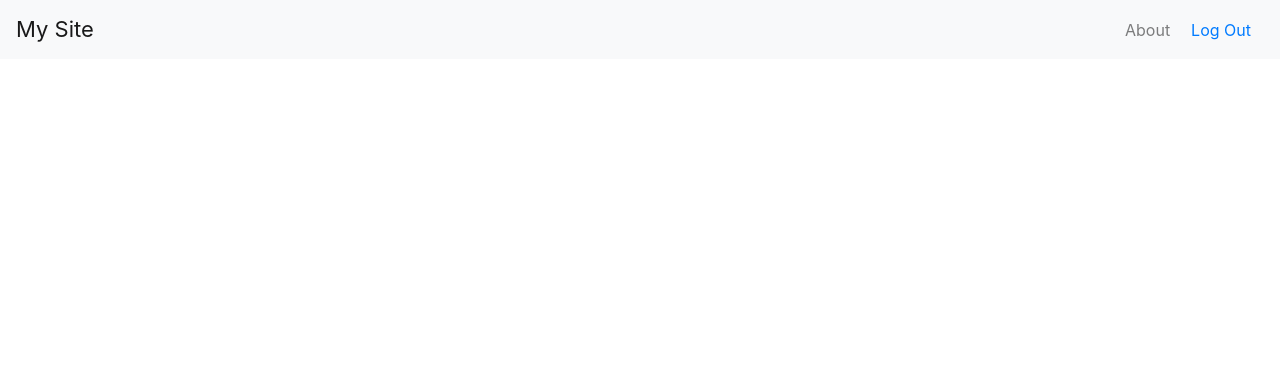
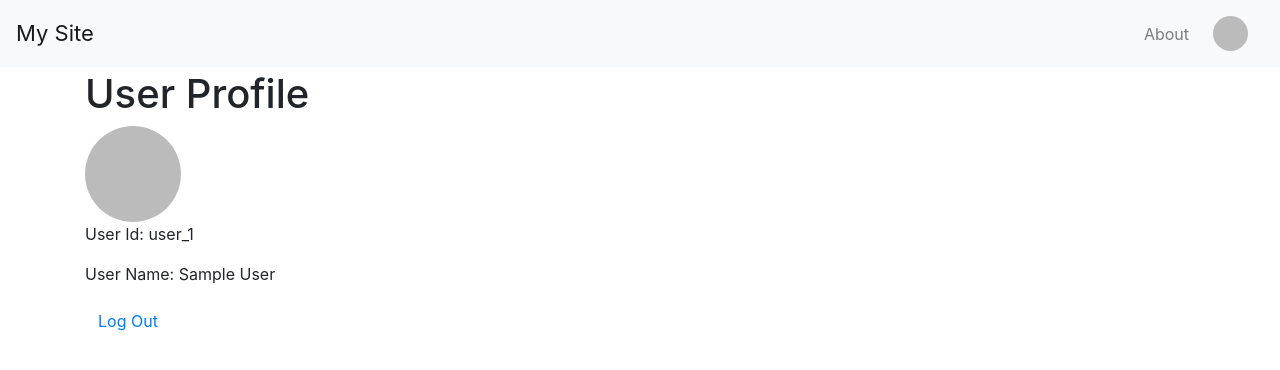
Before and after one commit to prof-rossetti/react-firebase-auth-template-2021, a React (Create React App) app: page /profile in a window 1280 px wide. Shown: the top 370 px of the page. Built offline with nearby package versions, Linux system fonts and the light colour scheme; no server answers; sample sign-in values are in the browser's storage.

Commit message:
Profile page

```diff
--- a/package.json
+++ b/package.json
@@ -3,6 +3,7 @@
   "version": "0.1.0",
   "private": true,
   "dependencies": {
+    "@primer/octicons-react": "^11.2.0",
     "@testing-library/jest-dom": "^5.11.6",
     "@testing-library/react": "^11.2.2",
     "@testing-library/user-event": "^12.6.0",
--- a/src/components/About.js
+++ b/src/components/About.js
@@ -2,15 +2,14 @@
 
 
 import React from 'react'
+import { Container } from 'react-bootstrap'
 
 export default function About() {
     return (
-        <div>
+        <Container>
             <h1>About</h1>
 
-
-
-
-        </div>
+            <p class="lead">About me...</p>
+        </Container>
     )
 }
--- a/src/components/App.js
+++ b/src/components/App.js
@@ -12,6 +12,7 @@ import TopNav from "./TopNav"
 import Home from "./Home"
 import About from "./About"
 import Login from "./GoogleLogin"
+import Profile from "./Profile"
 
 import 'bootstrap/dist/css/bootstrap.min.css'
 
@@ -29,8 +30,9 @@ export default function App() {
                     <Container fluid style={{marginTop:70}}>
                         <Switch>
                             <Route exact path="/" component={Home} />
-                            <ProtectedRoute exact path="/about" component={About} />
+                            <Route exact path="/about" component={About} />
                             <Route exact path="/login" component={Login} />
+                            <ProtectedRoute exact path="/profile" component={Profile} />
                         </Switch>
                     </Container>
 
--- a/src/components/GoogleLogin.js
+++ b/src/components/GoogleLogin.js
@@ -23,7 +23,7 @@ export default function GoogleLogin() {
 
             var user = result.user
             console.log("USER:", user)
-            //console.log(user.uid, user.displayName, user.emailuser.emailVerified,
+            //console.log(user.uid, user.displayName, user.email, user.emailVerified,
             //    user.phoneNumber, user.photoURL, // user.refreshToken
             //)
             //setCurrentUser(user)
@@ -74,19 +74,6 @@ export default function GoogleLogin() {
                         </Form>
                     </Card.Body>
                 </Card>
-
-
-                <Card>
-                    <Card.Body>
-                        <h2 className="text-center mb-4">Log Out</h2>
-
-                        <Form onSubmit={handleLogout}>
-                            <Button className="w-100" type="submit">
-                                Log Out
-                            </Button>
-                        </Form>
-                    </Card.Body>
-                </Card>
             </div>
         </Container>
     )
--- a/src/components/Home.js
+++ b/src/components/Home.js
@@ -1,21 +1,30 @@
 
 
 import React from 'react'
-//import { Alert } from 'react-bootstrap'
+import { Container, Card, Button } from 'react-bootstrap'
 
-import { useAuth } from "../contexts/FirebaseAuth"
+//import { useAuth } from "../contexts/FirebaseAuth"
 
 export default function Home() {
-    const { currentUser } = useAuth()
+    //const { currentUser } = useAuth()
 
     return (
-        <div>
+        <Container>
+            <h1>Home</h1>
 
-            {currentUser ?
-                <h1>Welcome, {currentUser.displayName}</h1>
-                :
-                <h1>Home</h1>
-            }
-        </div>
+            <p class="lead">Welcome home...</p>
+
+            <Card style={{ width: '18rem' }}>
+                    <Card.Img variant="top" src="https://picsum.photos/180/100" />
+                    <Card.Body>
+                        <Card.Title>Card Title</Card.Title>
+                        <Card.Text>
+                        Some quick example text to build on the card title and make up the bulk of
+                        the card's content.
+                        </Card.Text>
+                        <Button variant="primary">Go somewhere</Button>
+                    </Card.Body>
+                </Card>
+        </Container>
     )
 }
--- /dev/null
+++ b/src/components/Profile.js
@@ -0,0 +1,34 @@
+
+
+import React from 'react'
+import { useHistory } from 'react-router-dom'
+import { Container, Button, Image } from 'react-bootstrap'
+
+import app from "../firebase"
+import { useAuth } from "../contexts/FirebaseAuth"
+
+export default function Profile() {
+    const { currentUser } = useAuth()
+    const history = useHistory()
+
+    async function handleLogout() {
+        await app.auth().signOut()
+        console.log("LOGOUT SUCCESS")
+        history.push("/logout-success")
+    }
+
+    return (
+        <Container>
+            <h1>User Profile</h1>
+
+            <Image roundedCircle src={currentUser.photoURL} alt="user profile"/>
+
+            <p>User Id: {currentUser.uid}</p>
+            <p>User Name: {currentUser.displayName}</p>
+
+            <Button variant="link" onClick={handleLogout}>
+                Log Out
+            </Button>
+        </Container>
+    )
+}
--- a/src/components/TopNav.js
+++ b/src/components/TopNav.js
@@ -1,20 +1,12 @@
 
 import React from 'react'
-import {Navbar, Nav, Button} from 'react-bootstrap'
-import { useHistory } from 'react-router-dom'
+import {Navbar, Nav, Image} from 'react-bootstrap'
+//import {GearIcon} from '@primer/octicons-react'
 
-import app from "../firebase"
 import { useAuth } from "../contexts/FirebaseAuth"
 
 export default function TopNav() {
     const { currentUser } = useAuth()
-    const history = useHistory()
-
-    async function handleLogout() {
-        await app.auth().signOut()
-        console.log("LOGOUT SUCCESS")
-        history.push("/logout-success")
-    }
 
     return (
         <Navbar fixed="top" bg="light" style={{marginBottom:70}}>
@@ -24,14 +16,24 @@ export default function TopNav() {
             <Navbar.Collapse id="basic-navbar-nav">
                 <Nav className="ml-auto">
                     <Nav.Link href="/about">About</Nav.Link>
-                    {currentUser ?
-                        <Button variant="link" onClick={handleLogout}>
-                            Log Out
-                        </Button>
-                    :
+
+                    {/* <GearIcon size="medium"/> */}
+
+                    {!currentUser &&
                         <Nav.Link href="/login">Login</Nav.Link>
                     }
+
                 </Nav>
+
+                { currentUser &&
+                    <Nav.Link href="/profile">
+                        <Image roundedCircle
+                            src={currentUser.photoURL}
+                            alt="user profile"
+                            height="35px"
+                        />
+                    </Nav.Link>
+                }
             </Navbar.Collapse>
         </Navbar>
     )
```
Also changed, not shown: 2 other files (tests, documents, lock files or other folders).
